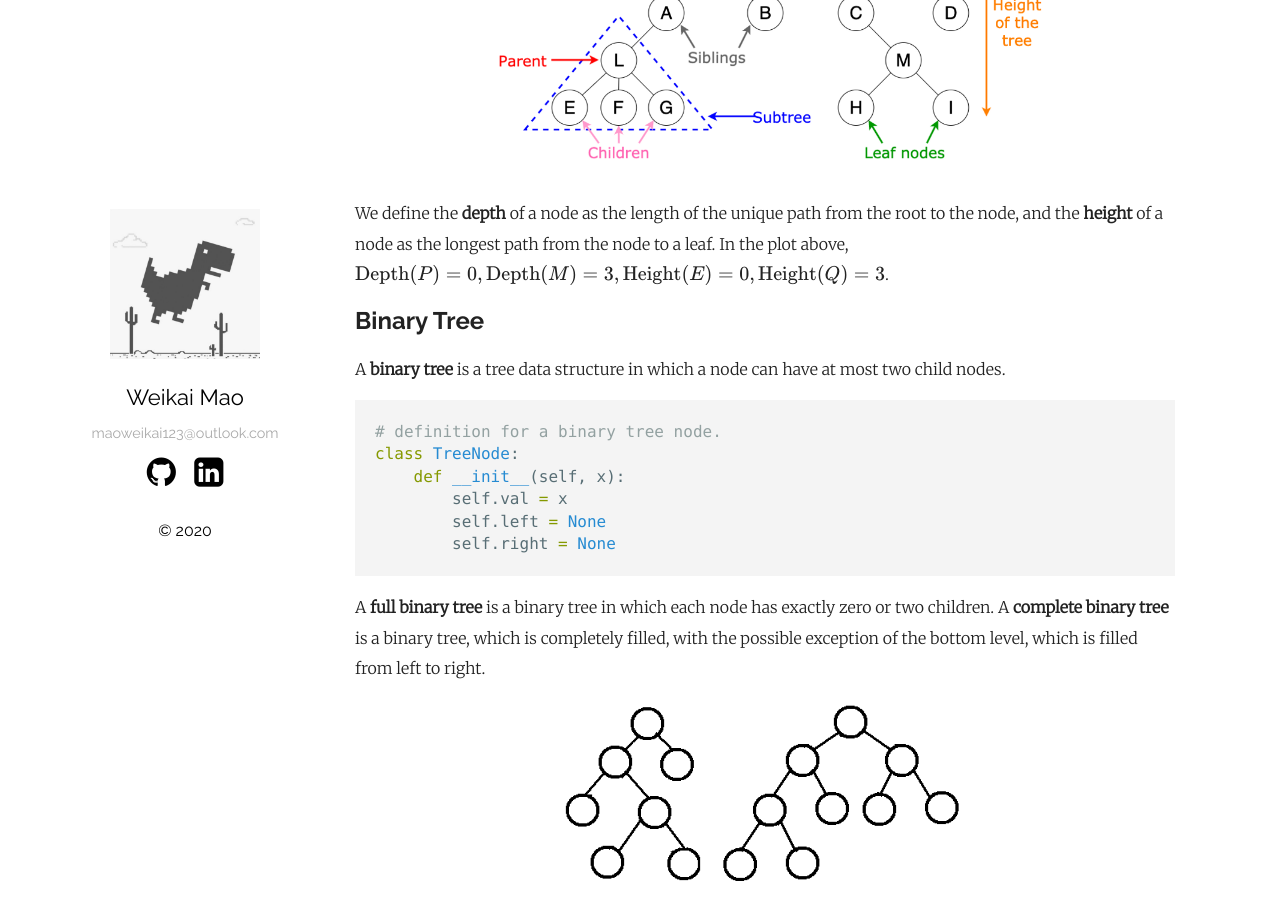
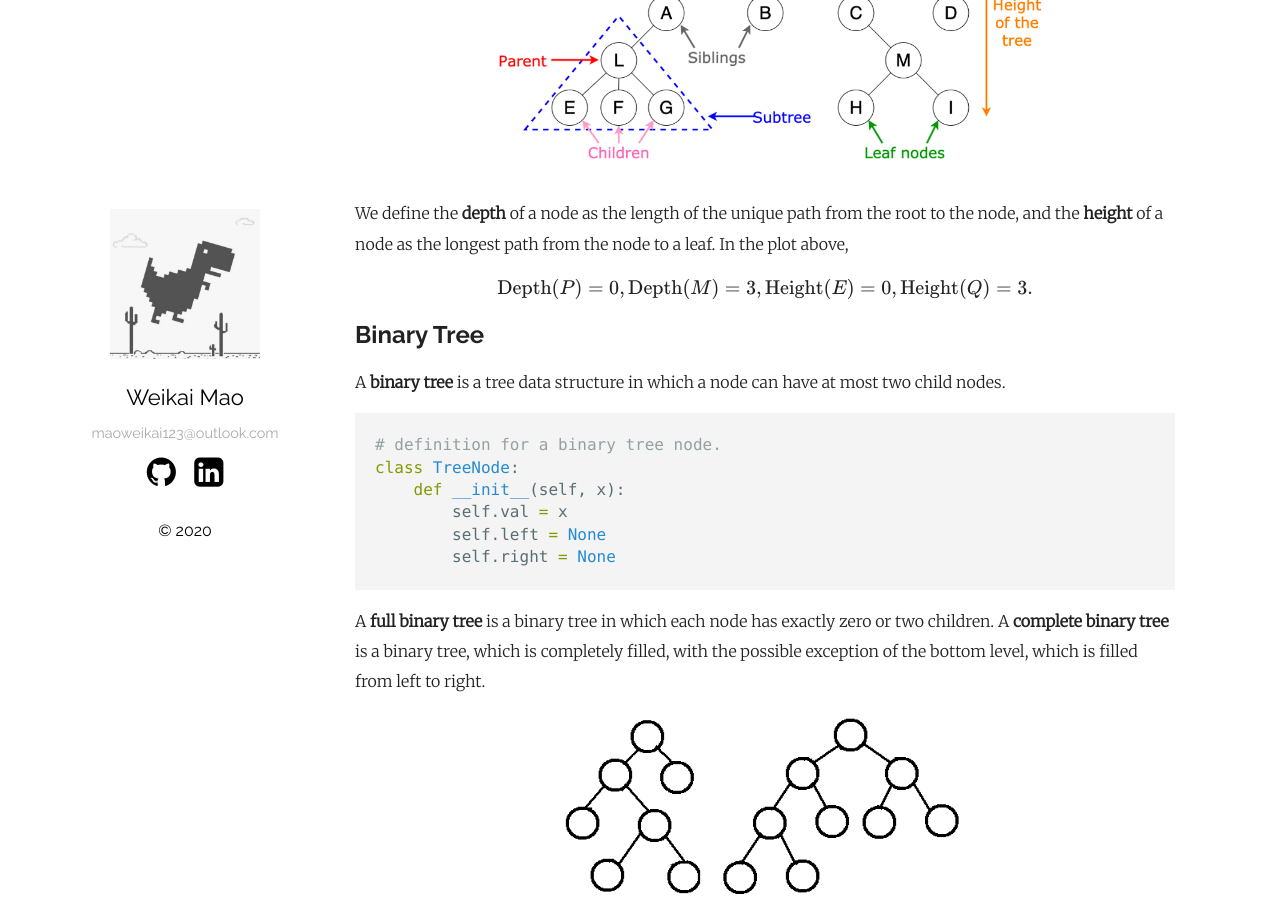
Before and after one commit to WalkerMao/walkermao.github.io, a Jekyll site: the page built from _posts/2020-08-16-Tree-Data-Structures.md, in a window 1280 px wide and 900 px high, scrolled down 478 px. Built offline with Jekyll 4.4.1, drawn with Linux system fonts in a browser that asks for light colours; formulas are drawn with MathJax 3; comment, search, counter and statistics services are not loaded.

Commit message:
adedit tree-Data-Structures.md

```diff
--- a/_posts/2020-08-16-Tree-Data-Structures.md
+++ b/_posts/2020-08-16-Tree-Data-Structures.md
@@ -16,7 +16,11 @@ A tree is a collection of nodes. The collection can be empty; otherwise, a tree
 
 <div style="text-align: center"> <img src="/pictures/terminology-of-tree.png" alt="Terminology-of-tree" style="zoom:60%;" /> </div>
 
-We define the **depth** of a node as the length of the unique path from the root to the node, and the **height** of a node as the longest path from the node to a leaf. In the plot above, $$ \text{Depth}(P)=0, \text{Depth}(M)=3, \text{Height}(E)=0, \text{Height}(Q)=3 $$.
+We define the **depth** of a node as the length of the unique path from the root to the node, and the **height** of a node as the longest path from the node to a leaf. In the plot above,
+
+$$
+\text{Depth}(P)=0, \text{Depth}(M)=3, \text{Height}(E)=0, \text{Height}(Q)=3.
+$$
 
 ## Binary Tree
 
```
